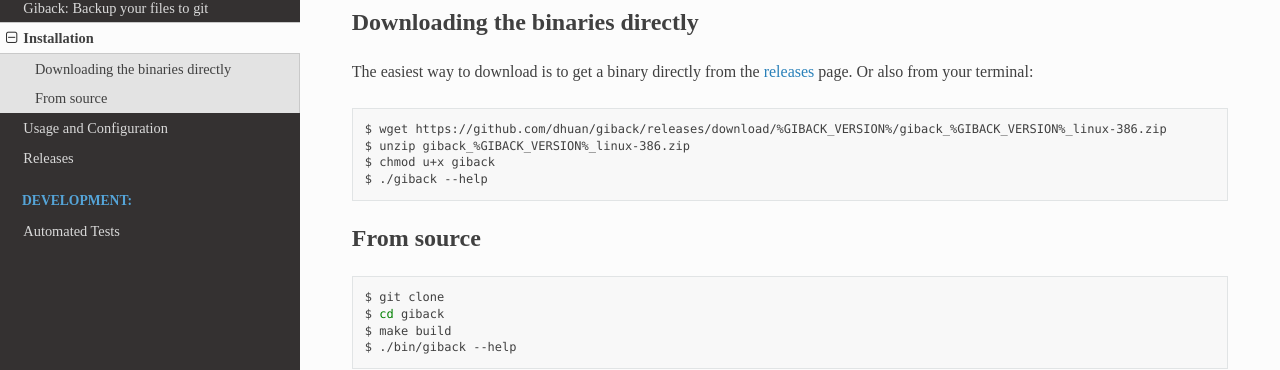
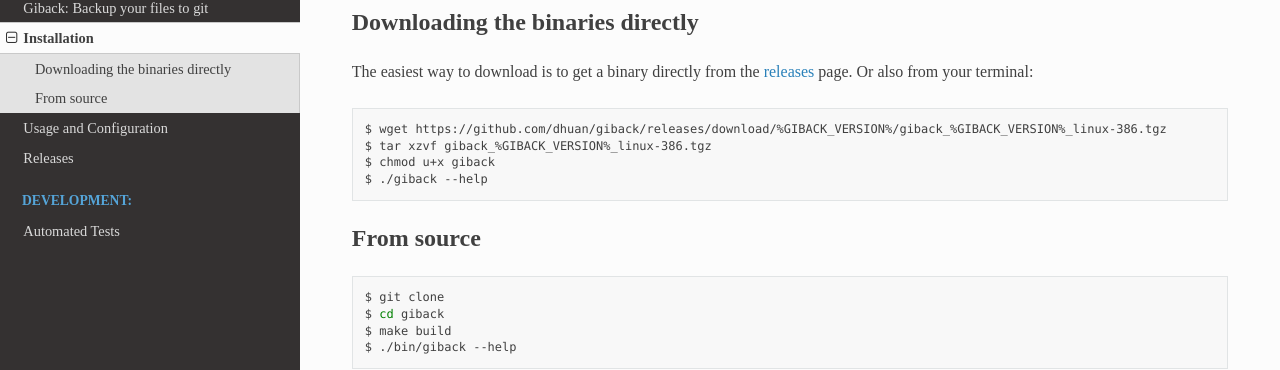
Before and after one commit to dhuan/giback, a Sphinx documentation site: the page built from docs/source/installation.rst, in a window 1280 px wide. Shown: the part 145-515 px from the top of the page. Built offline with Sphinx 7.4.7 and the Read the Docs theme 2.0.0, drawn with Linux system fonts in a browser that asks for light colours; some web fonts are replaced; pages that are not in the unit, such as notebooks, are missing from menus.

Commit message:
Change to tgz

```diff
--- a/docs/source/about.rst
+++ b/docs/source/about.rst
@@ -24,8 +24,8 @@
 Get it now
 ----------
 
-- `Download Giback for Linux <https://github.com/dhuan/giback/releases/download/%GIBACK_VERSION%/giback_%GIBACK_VERSION%_linux-386.zip>`_
-- `Download Giback for macOS <https://github.com/dhuan/giback/releases/download/%GIBACK_VERSION%/giback_%GIBACK_VERSION%_darwin-amd64.zip>`_
+- `Download Giback for Linux <https://github.com/dhuan/giback/releases/download/%GIBACK_VERSION%/giback_%GIBACK_VERSION%_linux-386.tgz>`_
+- `Download Giback for macOS <https://github.com/dhuan/giback/releases/download/%GIBACK_VERSION%/giback_%GIBACK_VERSION%_darwin-amd64.tgz>`_
 
 .. Note::
 
--- a/docs/source/installation.rst
+++ b/docs/source/installation.rst
@@ -9,8 +9,8 @@
 
 .. code:: sh
 
-    $ wget https://github.com/dhuan/giback/releases/download/%GIBACK_VERSION%/giback_%GIBACK_VERSION%_linux-386.zip
-    $ unzip giback_%GIBACK_VERSION%_linux-386.zip
+    $ wget https://github.com/dhuan/giback/releases/download/%GIBACK_VERSION%/giback_%GIBACK_VERSION%_linux-386.tgz
+    $ tar xzvf giback_%GIBACK_VERSION%_linux-386.tgz
     $ chmod u+x giback
     $ ./giback --help
 
```
Also changed, not shown: 2 other files.
